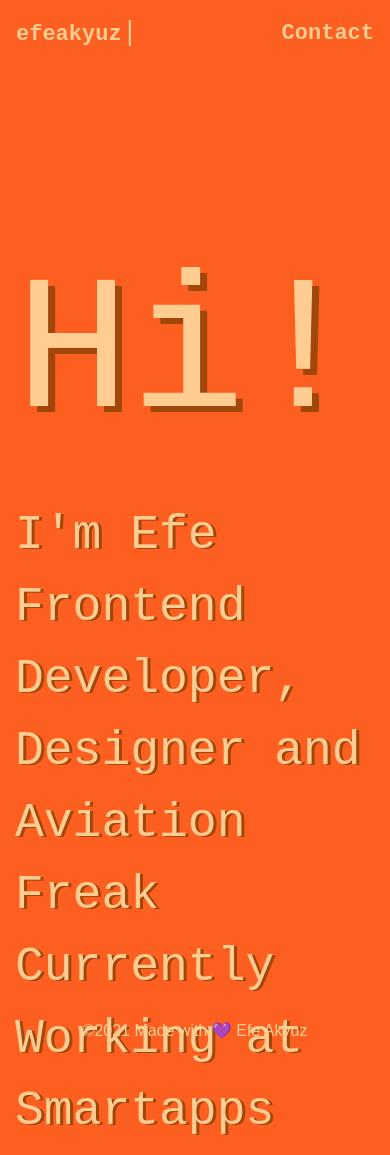
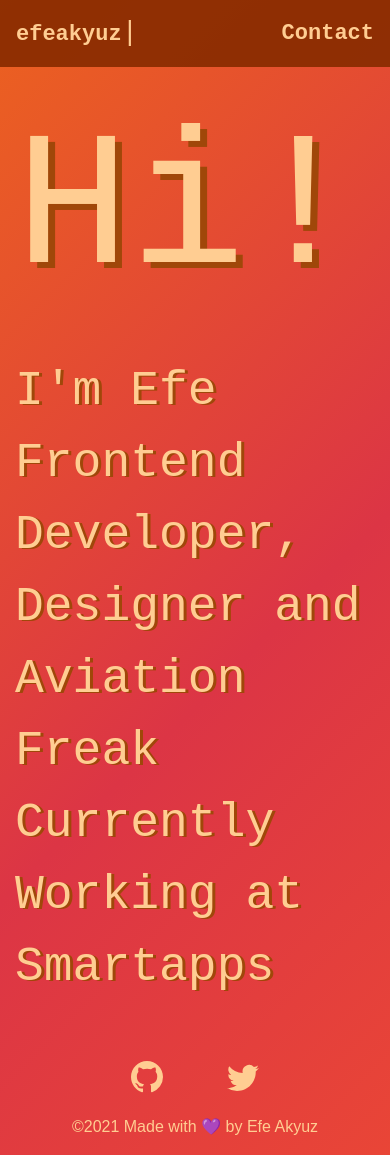
Before and after one commit to efeakyuz/webapp-efeakyuz, a React (Create React App) app: page / in a window 390 px wide. Built offline with nearby package versions, Linux system fonts and the light colour scheme; no server answers.

Commit message:
display fix

```diff
--- a/package.json
+++ b/package.json
@@ -15,6 +15,7 @@
     "popper.js": "^1.16.1",
     "react": "^17.0.1",
     "react-bootstrap": "^1.4.3",
+    "react-bootstrap-icons": "^1.3.0",
     "react-dom": "^17.0.1",
     "react-popper": "^2.2.4",
     "react-router-dom": "^5.2.0",
--- a/src/App.css
+++ b/src/App.css
@@ -4,13 +4,14 @@ html,
 body {
   height: 100%;
   font-family: sans-serif;
-  background-color: rgb(253,95,32)
-}
-
-body {
+  /* background-color: rgb(253,95,32) */
+  background: linear-gradient(-45deg, #fd5f20, #dc3545, #f98700, #ce612d);
+	background-size: 400% 400%;
+	animation: gradient 15s ease infinite;
   margin: 0;
   padding: 0;
 }
+
 
 #root {
   display: flex;
@@ -26,7 +27,7 @@ body {
   flex-shrink: 0;
   text-align: center;
   color: #ffcd92;
-  background-color: rgb(253,95,32)
+  background-color: transparent;
 }
 
 
@@ -54,7 +55,6 @@ body {
 }
 
 .center {
-  background-color: rgb(253,95,32);
   height: 100%;
   display: flex;
   flex-direction: column;
@@ -90,3 +90,15 @@ a:hover {
     transform: rotate(360deg);
   }
 }
+
+@keyframes gradient {
+	0% {
+		background-position: 0% 50%;
+	}
+	50% {
+		background-position: 100% 50%;
+	}
+	100% {
+		background-position: 0% 50%;
+	}
+}
--- a/src/components/Home.js
+++ b/src/components/Home.js
@@ -1,5 +1,6 @@
 import React from "react";
 import "../content/css/home.css";
+import * as Icon from "react-bootstrap-icons";
 
 const Home = () => {
   return (
@@ -19,7 +20,24 @@ const Home = () => {
             <div className="info-text">Aviation Freak</div>
           </div>
           <div className="row4">
-            <div className="info-text">Currently Working at <a target="_blank" rel="noopener noreferrer" href="https://www.smartapps.com.tr">Smartapps</a></div>
+            <div className="info-text">
+              Currently Working at{" "}
+              <a
+                target="_blank"
+                rel="noopener noreferrer"
+                href="https://www.smartapps.com.tr"
+              >
+                Smartapps
+              </a>
+            </div>
+          </div>
+          <div className="row5">
+            <a href="https://github.com/efeakyuz">
+              <Icon.Github />
+            </a>
+            <a href="https://twitter.com/efenakyuz">
+              <Icon.Twitter />
+            </a>
           </div>
         </div>
       </div>
--- a/src/components/HomeNavigation.js
+++ b/src/components/HomeNavigation.js
@@ -4,7 +4,7 @@ import "../content/css/home.css"
 
 const Nav = () => {
   return (
-    <Navbar className="nav" sticky="top">
+    <Navbar className="navi" sticky="top">
       <Navbar.Brand href="/" className="logo">efeakyuz<span className="blinking-cursor">|</span></Navbar.Brand>
       <Navbar.Toggle />
       <Navbar.Collapse className="justify-content-end">
--- a/src/components/footer.component.js
+++ b/src/components/footer.component.js
@@ -7,7 +7,7 @@ export default function Footer() {
             <div className="container">
                 <div className="Row m-3">
                     <p className="col-sm">
-                        &copy;{new Date().getFullYear()} Made with <span role="img" aria-label="heart">💜</span> Efe Akyuz
+                        &copy;{new Date().getFullYear()} Made with <span role="img" aria-label="heart">💜</span> by Efe Akyuz
                     </p>
                 </div>
             </div>
--- a/src/content/css/home.css
+++ b/src/content/css/home.css
@@ -1,24 +1,24 @@
-main{
-    background-color: rgb(253,95,32);
+/* main{
+
     height: 100%;
-}
+} */
 
-.nav{
-    background-color: rgb(253,95,32);
-}
-
-.logo{
+.logo {
     font-family: monospace;
     font-weight: 600;
     font-size: 22px !important;
     color: #ffcd92 !important;
 }
 
-.logo a{
+.logo a {
     color: #ffcd92 !important;
 }
 
-.container-top{
+.logo a:hover {
+    text-shadow: 2px 2px #a04709;
+}
+
+.container-top {
     position: relative;
     top: 9rem;
     color: #ffcd92;
@@ -27,44 +27,72 @@ main{
 .grid-container {
     display: grid;
     grid-template-columns: 1fr;
-    grid-template-rows: min-content min-content min-content min-content min-content;
+    grid-template-rows: min-content min-content min-content min-content min-content min-content;
     gap: 0px 0px;
     grid-template-areas:
         "entry"
         "row1"
         "row2"
         "row3"
-      "row4";
+        "row4"
+        "row5";
 }
 
-  .entry { grid-area: entry; }
+.entry {
+    grid-area: entry;
+}
 
-  .row1 { grid-area: row1; }
+.row1 {
+    grid-area: row1;
+}
 
-  .row2 { grid-area: row2; }
+.row2 {
+    grid-area: row2;
+}
 
-  .row3 { grid-area: row3; }
+.row3 {
+    grid-area: row3;
+}
 
-  .row4 { grid-area: row4; }
+.row4 {
+    grid-area: row4;
+}
 
-.entry-text{
+.row5 {
+    grid-area: row5;
+    margin-top: 3rem;
+    font-size: 2rem;
+    text-align: center;
+}
+
+.row5 a {
+    color: #ffcd92;
+    margin: 0 2rem 0 2rem;
+}
+
+.row5 a:hover {
+    color: #a04709;
+}
+
+.entry-text {
     font-family: monospace;
     font-weight: 400;
     font-size: 12rem;
     text-shadow: 7px 6px #a04709;
 }
 
-.info-text{
+.info-text {
     font-family: monospace;
     font-weight: 400;
     font-size: 3rem;
     text-shadow: 3px 1px #a04709;
 }
 
-.info-text a{
+.info-text a {
     color: #ffcd92;
 }
-.info-text a:hover{
+
+.info-text a:hover {
     color: #ffcd92;
 }
 
@@ -85,46 +113,79 @@ main{
 }
 
 @keyframes blink {
-    from, to {
+
+    from,
+    to {
         color: transparent;
     }
+
     50% {
         color: #ffcd92;
     }
 }
 
 @-moz-keyframes blink {
-    from, to {
+
+    from,
+    to {
         color: transparent;
     }
+
     50% {
         color: black;
     }
 }
 
 @-webkit-keyframes blink {
-    from, to {
+
+    from,
+    to {
         color: transparent;
     }
+
     50% {
         color: black;
     }
 }
 
 @-ms-keyframes blink {
-    from, to {
+
+    from,
+    to {
         color: transparent;
     }
+
     50% {
         color: black;
     }
 }
 
 @-o-keyframes blink {
-    from, to {
+
+    from,
+    to {
         color: transparent;
     }
+
     50% {
         color: black;
     }
 }
+
+
+@media screen and (max-width:990px) {
+
+    .container-top {
+        top: 2rem;
+    }
+}
+@media screen and (max-width:480px) {
+
+    .navi {
+        background-color: #882c00eb !important;
+    }
+
+    .container-top {
+        top: 0
+    }
+}
```
Also changed, not shown: 1 other file (tests, documents, lock files or other folders). Lines whose indentation alone changed are shown as unchanged.
